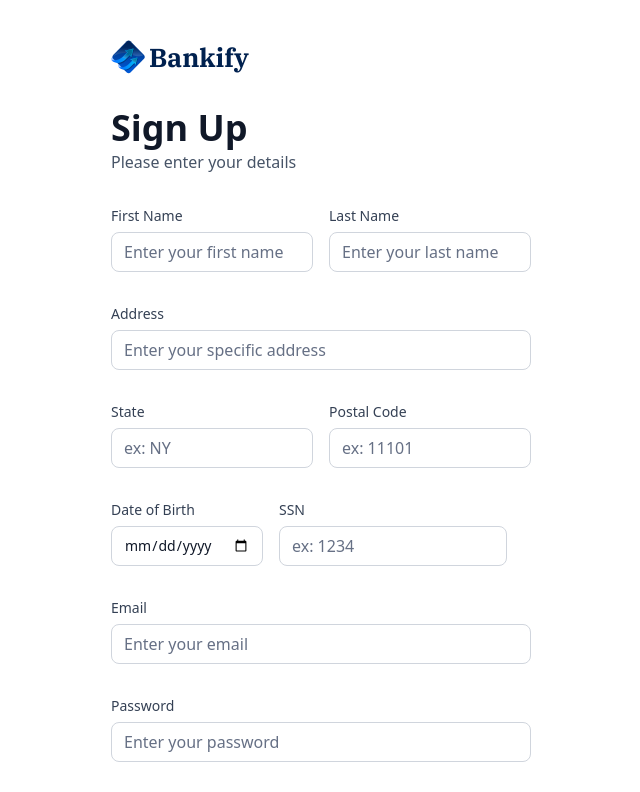
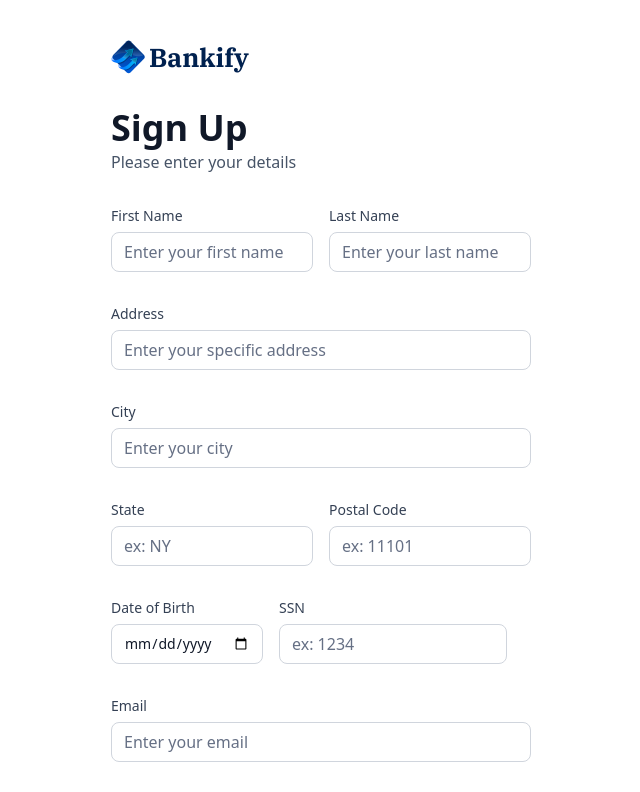
Before and after one commit to Jimike110/bankify, a Next.js app: page /sign-up in a window 1280 px wide. Shown: the top 792 px of the page, without its empty margins (319-959 px from the left). Built offline with nearby package versions, Linux system fonts and the light colour scheme.

Commit message:
Added skeleton for auth logic; added city sign-up field

```diff
--- a/components/AuthForm.tsx
+++ b/components/AuthForm.tsx
@@ -9,21 +9,15 @@ import { zodResolver } from "@hookform/resolvers/zod";
 import { useForm } from "react-hook-form";
 
 import { Button } from "@/components/ui/button";
-import {
-  Form,
-  FormControl,
-  FormDescription,
-  FormField,
-  FormItem,
-  FormLabel,
-  FormMessage,
-} from "@/components/ui/form";
-import { Input } from "@/components/ui/input";
+import { Form } from "@/components/ui/form";
 import CustomInput from "./CustomInput";
 import { authFormSchema } from "@/lib/utils";
 import { Loader2 } from "lucide-react";
+import { useRouter } from "next/navigation";
 
 const AuthForm = ({ type }: { type: "sign-in" | "sign-up" }) => {
+  const router = useRouter();
+
   const [user, setUser] = useState(null);
   const [isLoading, setIsLoading] = useState(false);
 
@@ -37,11 +31,28 @@ const AuthForm = ({ type }: { type: "sign-in" | "sign-up" }) => {
     },
   });
 
-  function onSubmit(values: z.infer<typeof formSchema>) {
+  const onSubmit = async (data: z.infer<typeof formSchema>) => {
     setIsLoading(true);
-    console.log(values);
-    setIsLoading(false);
-  }
+
+    try {
+      // Sign up with Appwrite & create Plaid token
+
+      if (type === "sign-up") {
+        // const newUser = await signUp(data);
+        // setUser(newUser);
+      } else if (type === "sign-in") {
+        // const response = await SignIn({
+        //   email: data.email,
+        //   password: data.password,
+        // });
+        // if (response) router.push("/");
+      }
+    } catch (error) {
+      console.error(error);
+    } finally {
+      setIsLoading(false);
+    }
+  };
 
   return (
     <section className="auth-form">
@@ -97,6 +108,13 @@ const AuthForm = ({ type }: { type: "sign-in" | "sign-up" }) => {
                     name={"address1"}
                     label={"Address"}
                     placeholder={"Enter your specific address"}
+                  ></CustomInput>
+
+                  <CustomInput
+                    control={form.control}
+                    name={"city"}
+                    label={"City"}
+                    placeholder={"Enter your city"}
                   ></CustomInput>
 
                   <div className="flex gap-4">
--- a/lib/utils.ts
+++ b/lib/utils.ts
@@ -201,6 +201,7 @@ export const authFormSchema = (type: 'sign-in' | 'sign-up') =>  z.object({
   firstName: type === 'sign-in' ? z.string().optional() : z.string().min(3),
   lastName: type === 'sign-in' ? z.string().optional() : z.string().min(3),
   address1: type === 'sign-in' ? z.string().optional() : z.string().min(3).max(50),
+  city: type === 'sign-in' ? z.string().optional() : z.string().min(3).max(50),
   state: type === 'sign-in' ? z.string().optional() : z.string().min(2).max(2),
   postalCode: type === 'sign-in' ? z.string().optional() : z.string().min(3).max(6),
   dateOfBirth: type === 'sign-in' ? z.string().optional() : z.string().min(3),
```
